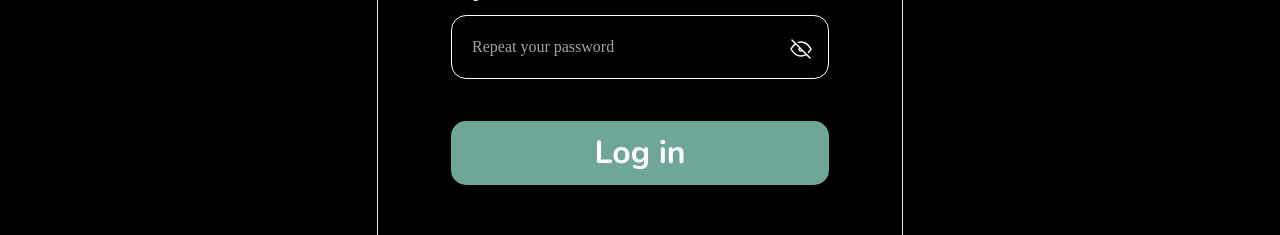
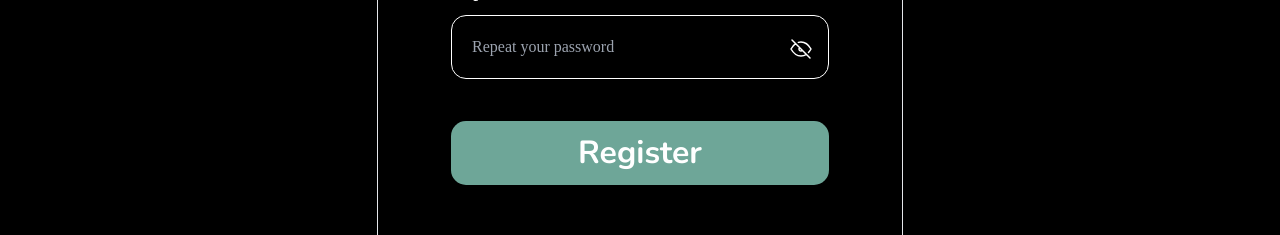
Before and after one commit to KaterynaZhuvak/MyFin, a React (Vite) app: page /registration in a window 1280 px wide. Shown: the part 880-1115 px from the top of the page. Built offline with nearby package versions, Linux system fonts and the light colour scheme; no server answers; a web font is replaced by a local one.

Commit message:
chore: added title to button

```diff
--- a/src/entities/auth/ui/AuthButton/index.tsx
+++ b/src/entities/auth/ui/AuthButton/index.tsx
@@ -3,14 +3,18 @@ import { useFormikContext } from 'formik';
 import { Button } from '@shared/ui/Button';
 import { cn } from '@shared/lib/cn';
 
-export const AuthButton: FC = () => {
+interface AuthButtonProps {
+  title: string;
+}
+
+export const AuthButton: FC<AuthButtonProps> = ({ title }) => {
   const { isValid, dirty } = useFormikContext();
 
   return (
     <Button
       variant={isValid && dirty ? 'gradient' : 'disabled'}
       size='m'
-      title='Log in'
+      title={title}
       className={cn(
         'mt-[10px] h-[56px] w-[318px] py-[auto] text-[32px] font-bold tablet:h-[64px] tablet:w-[378px]',
         {
--- a/src/features/auth/ui/LoginForm/index.tsx
+++ b/src/features/auth/ui/LoginForm/index.tsx
@@ -55,7 +55,7 @@ export const LoginForm: FC = observer(() => {
           }
           label='Password'
         />
-        <AuthButton />
+        <AuthButton title='Log In' />
       </Form>
     </Formik>
   );
--- a/src/features/auth/ui/RegistraionForm/index.tsx
+++ b/src/features/auth/ui/RegistraionForm/index.tsx
@@ -117,7 +117,7 @@ export const RegistrationForm: FC = observer(() => {
           label='Repeat Password'
         />
 
-        <AuthButton />
+        <AuthButton title='Register' />
       </Form>
     </Formik>
   );
```
